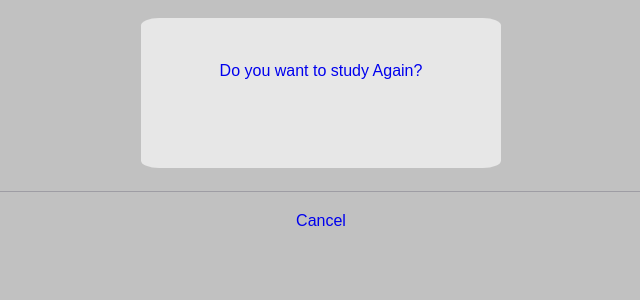
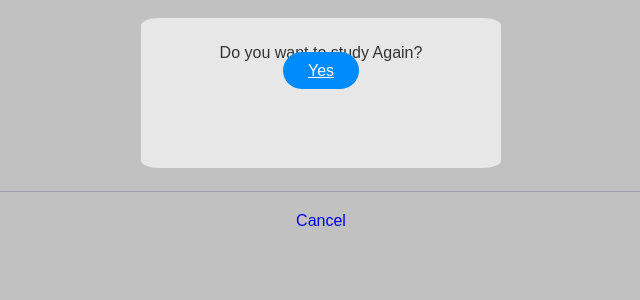
Before and after one commit to Momentum-Team-19/django-duplex-the-code-breakers, a Django app: page /correct/1/ in a window 1280 px wide. Shown: the part 125-425 px from the top of the page, without its empty margins (319-959 px from the left). Run offline with Django 4.2, Linux system fonts and the light colour scheme; a user stored in the database is signed in; tables that the repository leaves empty hold one stand-in row (values such as "Sample post").

Commit message:
fixed styling, the 'yes' button in the 'study_again' page is overlapping with the text above it still

```diff
--- a/config/urls.py
+++ b/config/urls.py
@@ -36,5 +36,5 @@ urlpatterns = [
     path('card/edit/<int:pk>', views.edit_card, name='edit_card'),
     path('deck/study/<int:pk>', views.study, name='study'),
     path('correct/<int:pk>/', views.toggle_correct, name='toggle_correct'),
-    path('deck/studyagain/', views.study, name='study_again'),
+    path('deck/study/again/', views.refresh_deck, name='study_again'),
 ]
--- a/flashcards/templates/study.html
+++ b/flashcards/templates/study.html
@@ -76,7 +76,7 @@
 
     <div class="footerContainer">
         <div class="footerOptions">
-            <a class="footerOption" href="{% url 'study_again' %}">
+            <a class="footerOption" href="{% url 'deck_details' deck.pk %}">
                 <p class="footerOptionText">Refresh</p>
             </a>
             <a class="footerOption" href="{% url 'deck_details' deck.pk %}">
--- a/flashcards/templates/study_again.html
+++ b/flashcards/templates/study_again.html
@@ -22,11 +22,14 @@
         </a>
     </header>
 
-    <div class="loginContainer">
-        <div class="loginBox">
-            <a class="footerOption" href="{% url 'study' deck.pk %}">
-                <p class="footerOptionText">Do you want to study Again?</p>
-            </a>
+    <div class="studyAgainContainer">
+        <div class="studyAgainBox">
+            <div class="studyAgainOption">
+                <p class="studyAgainText">Do you want to study Again?</p>
+            </div>
+            <div>
+                <a class="yesButton" href="{% url 'study' deck.pk %}">Yes</a>
+            </div>
         </div>
     </div>
 
--- a/static/style.css
+++ b/static/style.css
@@ -532,6 +532,48 @@ header {
     color: green;
 }
 
+.studyAgainContainer {
+    display: flex;
+    justify-content: center;
+    margin-bottom: 15px;
+}
+
+.studyAgainBox {
+    text-align: center;
+    align-items: center;
+    justify-content: center;
+    background-color: var(--clr-secondary);
+    border-radius: 5%;
+    padding: 2%;
+    margin: 8px;
+    width: 360px;
+    height: 150px;
+    min-width: 228px;
+    font-family: "Arial", sans-serif;
+    font-size: 16px;
+    color: var(--clr-text1);
+}
+
+.yesButton {
+    height: 40px;
+    padding: 10px 25px;
+    font-size: 16px;
+    background-color: var(--clr-accent);
+    color: var(--clr-light);
+    border: none;
+    border-radius: 20px;
+    cursor: pointer;
+    margin-top: 15px;
+}
+
+
+.studyAbainOption {
+    border-radius: 5%;
+    text-decoration: none;
+    width: 22%;
+    margin: 1%;
+}
+
 .footerContainer {
     display: flex;
     justify-content: center;
--- a/static/stylefx.css
+++ b/static/stylefx.css
@@ -103,6 +103,14 @@
     animation: clickEffect 0.3s ease;
 }
 
+.yesButton:hover {
+    background-color: #0056b3;
+}
+
+.yesButton:active {
+    animation: clickEffect 0.3s ease;
+}
+
 @keyframes clickEffect {
     0% {
         box-shadow: inset 2px 2px 4px rgba(16, 16, 16, 0.1), inset -2px -2px 4px var(--clr-lightest);
```
